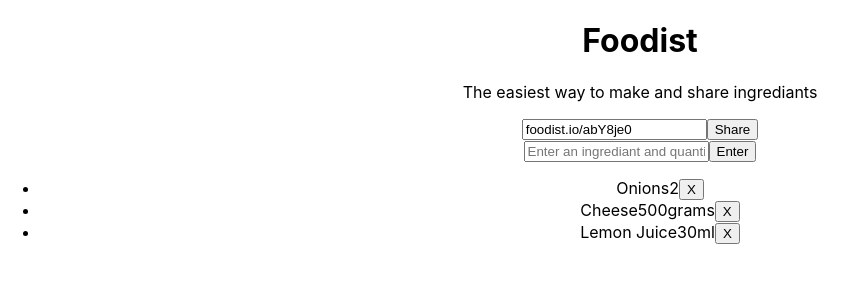
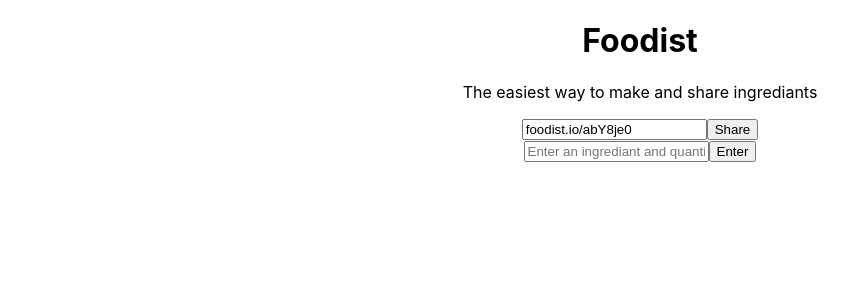
Before and after one commit to JG075/foodist, a React (Create React App) app: page / in a window 1280 px wide. Shown: the top 300 px of the page, without its empty margins (0-857 px from the left). Built offline with nearby package versions, Linux system fonts and the light colour scheme.

Commit message:
Creator can add ingrediant to list

```diff
--- a/package.json
+++ b/package.json
@@ -10,6 +10,7 @@
         "react": "^17.0.2",
         "react-dom": "^17.0.2",
         "react-scripts": "5.0.0",
+        "uuid": "^8.3.2",
         "web-vitals": "^2.1.4"
     },
     "scripts": {
--- a/src/App.js
+++ b/src/App.js
@@ -2,12 +2,29 @@ import "./App.css"
 import UrlBox from "./components/UrlBox"
 import IngrediantAdder from "./components/IngrediantAdder"
 import IngrediantList from "./components/IngrediantList"
+import ingrediantParser from "./helpers/ingrediantParser"
+import { useState } from "react"
+import { v4 as uuidv4 } from "uuid"
 
 function App() {
-    const handleOnSubmit = (inputValue) => {
-        console.log(inputValue)
+    const [ingrediantsList, setIngrediantsList] = useState([])
+    const [ingrediantInput, setingrediantInput] = useState("")
 
-        // TODO: show an error message if above cannot be accomplished
+    const handleOnChange = (e) => setingrediantInput(e.target.value)
+    const handleOnSubmit = (e) => {
+        e.preventDefault()
+        const parsedIngrediant = ingrediantParser(ingrediantInput)
+        if (!parsedIngrediant) {
+            // TODO: show an error message if above cannot be accomplished
+            console.log(ingrediantInput, "cannot be parsed")
+            return
+        }
+        const newIngrediant = {
+            id: uuidv4(),
+            ...parsedIngrediant,
+        }
+        setIngrediantsList([newIngrediant, ...ingrediantsList])
+        setingrediantInput("")
     }
 
     return (
@@ -18,8 +35,8 @@ function App() {
             </header>
             <main>
                 <UrlBox />
-                <IngrediantAdder onSubmit={handleOnSubmit} />
-                <IngrediantList />
+                <IngrediantAdder value={ingrediantInput} onChange={handleOnChange} onSubmit={handleOnSubmit} />
+                <IngrediantList list={ingrediantsList} />
             </main>
         </div>
     )
--- a/src/components/IngrediantAdder.js
+++ b/src/components/IngrediantAdder.js
@@ -1,22 +1,14 @@
 import { useState } from "react"
 import PropTypes from "prop-types"
 
-function IngrediantAdder(props) {
-    const [inputValue, setInputValue] = useState("")
-
-    const handleOnChange = (e) => setInputValue(e.target.value)
-    const handleOnSubmit = (e) => {
-        e.preventDefault()
-        props.onSubmit(inputValue)
-    }
-
+function IngrediantAdder({ value, onChange, onSubmit }) {
     return (
         <div>
-            <form onSubmit={handleOnSubmit}>
+            <form onSubmit={onSubmit}>
                 <input
                     placeholder="Enter an ingrediant and quantity e.g. 2 lemons, cheese 500g"
-                    value={inputValue}
-                    onChange={handleOnChange}
+                    value={value}
+                    onChange={onChange}
                 />
                 <button>Enter</button>
             </form>
@@ -25,6 +17,8 @@ function IngrediantAdder(props) {
 }
 
 IngrediantAdder.propsTypes = {
+    inputValue: PropTypes.string,
+    onChange: PropTypes.func,
     onSubmit: PropTypes.func,
 }
 
--- a/src/components/IngrediantItem.js
+++ b/src/components/IngrediantItem.js
@@ -1,12 +1,18 @@
-function IngrediantItem(props) {
+import PropTypes from "prop-types"
+import Qty from "js-quantities"
+
+function IngrediantItem({ name, qty }) {
     return (
         <li>
-            <span>{props.name}</span>
-            <span>{props.quantity.value}</span>
-            <span>{props.quantity.measurement}</span>
+            <span>{name}</span> <span>{qty.toString().replace(/ /g, "")}</span>
             <button>X</button>
         </li>
     )
 }
 
+IngrediantItem.propTypes = {
+    name: PropTypes.string,
+    qty: PropTypes.instanceOf(Qty),
+}
+
 export default IngrediantItem
--- a/src/components/IngrediantList.js
+++ b/src/components/IngrediantList.js
@@ -1,35 +1,8 @@
 import IngrediantItem from "./IngrediantItem"
+import PropTypes from "prop-types"
 
-function IngrediantList(props) {
-    const data = [
-        {
-            id: 1,
-            name: "Onions",
-            quantity: {
-                value: "2",
-                measurement: "",
-            },
-        },
-        {
-            id: 2,
-            name: "Cheese",
-            quantity: {
-                value: "500",
-                measurement: "grams",
-            },
-        },
-        {
-            id: 3,
-            name: "Lemon Juice",
-            quantity: {
-                value: "30",
-                measurement: "ml",
-            },
-        },
-    ]
-
-    const ingrediantItems = data.map((item) => <IngrediantItem key={item.id} {...item} />)
-
+function IngrediantList({ list }) {
+    const ingrediantItems = list.map((item) => <IngrediantItem key={item.id} {...item} />)
     return (
         <div>
             <ul>{ingrediantItems}</ul>
@@ -37,4 +10,8 @@ function IngrediantList(props) {
     )
 }
 
+IngrediantList.propTypes = {
+    list: PropTypes.array,
+}
+
 export default IngrediantList
```
Also changed, not shown: 1 other file (tests, documents, lock files or other folders).
